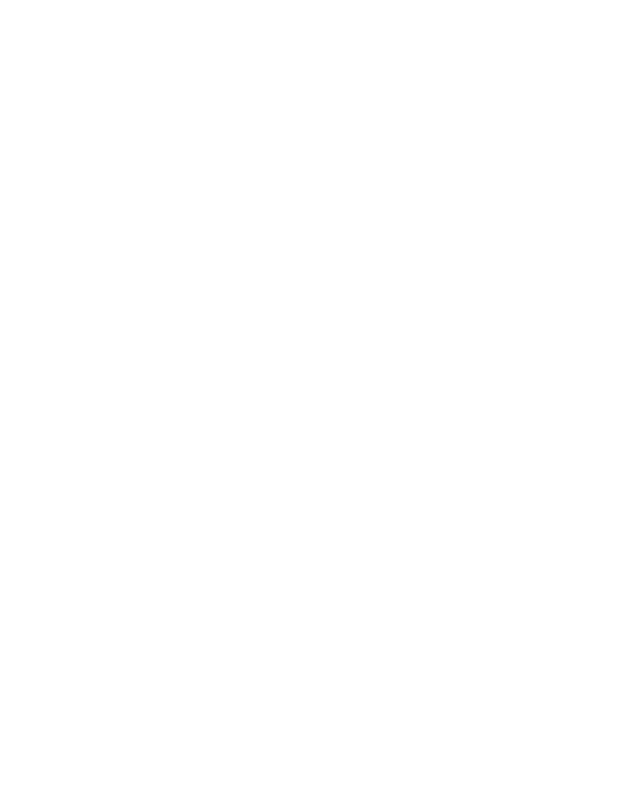
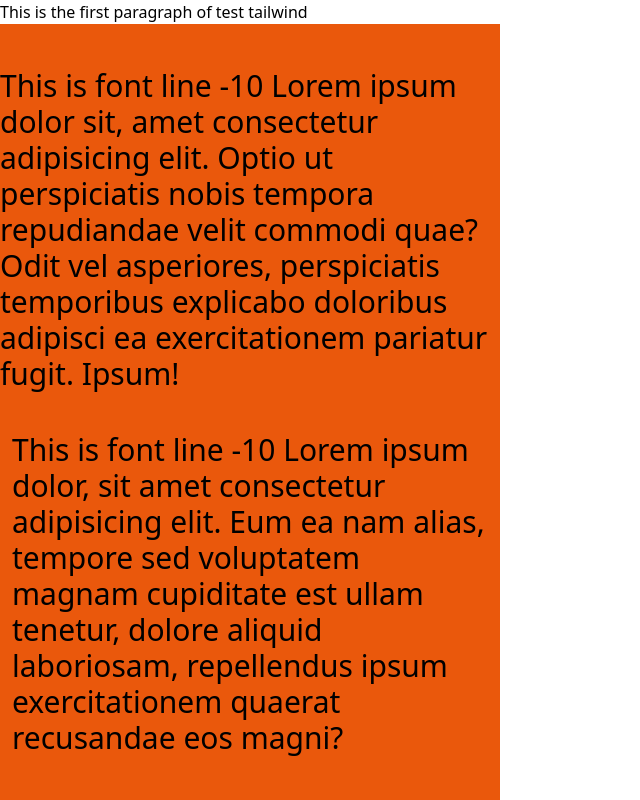
Before and after one commit to sahariarahmmadshakil/explore-tailwind, a plain HTML site: page index.html in a window 1280 px wide. Shown: the top 800 px of the page, without its empty margins (0-640 px from the left). Drawn offline with nearby package versions, Linux system fonts and the light colour scheme.

Commit message:
simple tailwind introduction

```diff
--- a/index.html
+++ b/index.html
@@ -4,8 +4,17 @@
     <meta charset="UTF-8">
     <meta name="viewport" content="width=device-width, initial-scale=1.0">
     <title>Explore Tailwind,</title>
+    <!-- this is tailwind css CDN link  -->
+    <script src="https://cdn.tailwindcss.com"></script>
 </head>
 <body>
+    <h1>This is the first paragraph of test tailwind</h1>
 
+    <!-- explore font size  -->
+    <section class="container bg-orange-600" style="width: 500px;" >
+        <h1 class="text-3xl font-normal pt-11">This is font line -10 Lorem ipsum dolor sit, amet consectetur adipisicing elit. Optio ut perspiciatis nobis tempora repudiandae velit commodi quae? Odit vel asperiores, perspiciatis temporibus explicabo doloribus adipisci ea exercitationem pariatur fugit. Ipsum!</h1>
+        <h1 class="text-3xl font-medium  px-3 pt-10">This is font line -10 Lorem ipsum dolor, sit amet consectetur adipisicing elit. Eum ea nam alias, tempore sed voluptatem magnam cupiditate est ullam tenetur, dolore aliquid laboriosam, repellendus ipsum exercitationem quaerat recusandae eos magni?</h1>
+        <h1 class="text-3xl font-bold pt-20 w-1/2">This is font line -10 Lorem ipsum dolor sit amet consectetur adipisicing elit. Possimus voluptatem magnam expedita totam dolorem tempora consectetur accusamus, id, repudiandae facilis velit, sequi debitis? Nisi laboriosam libero, voluptatum laudantium architecto odio?</h1>
+    </section>
 </body>
 </html>
```
